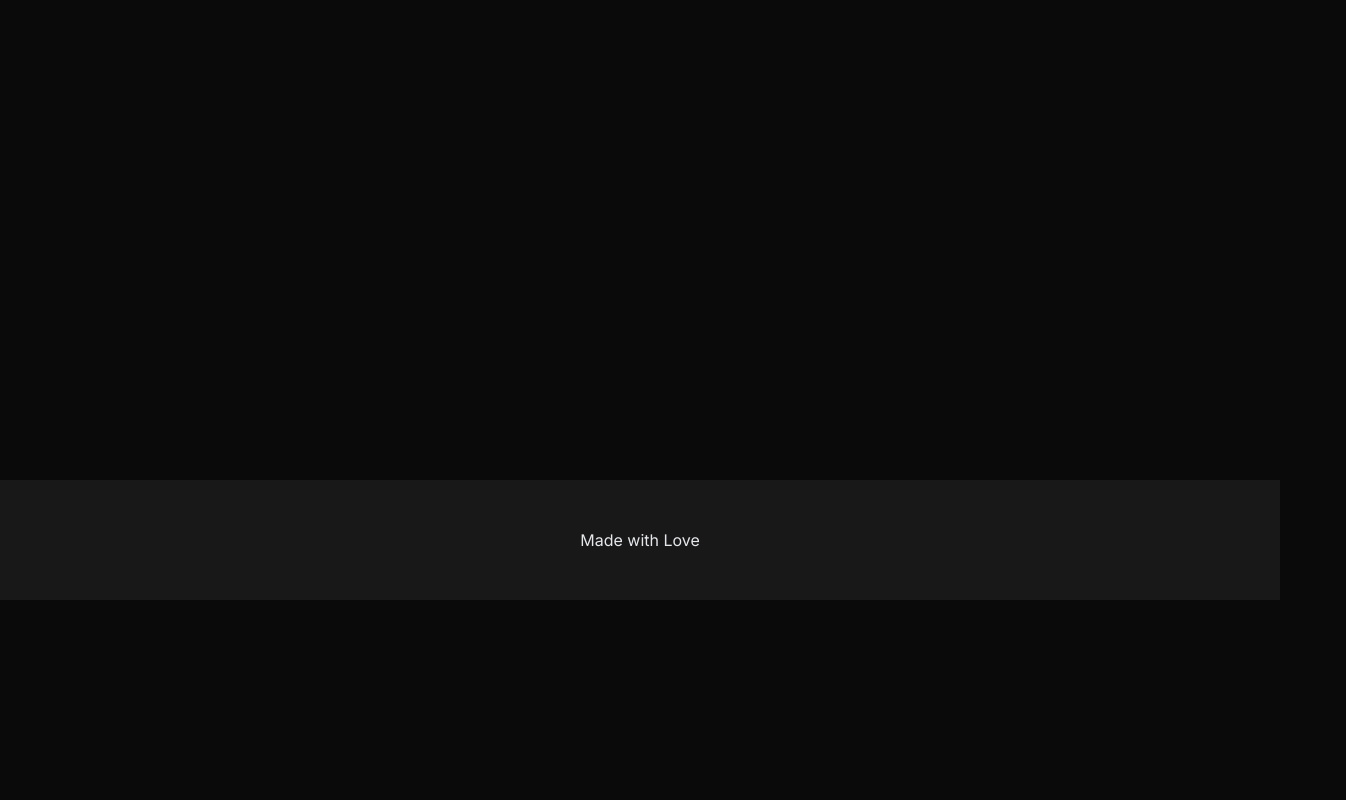
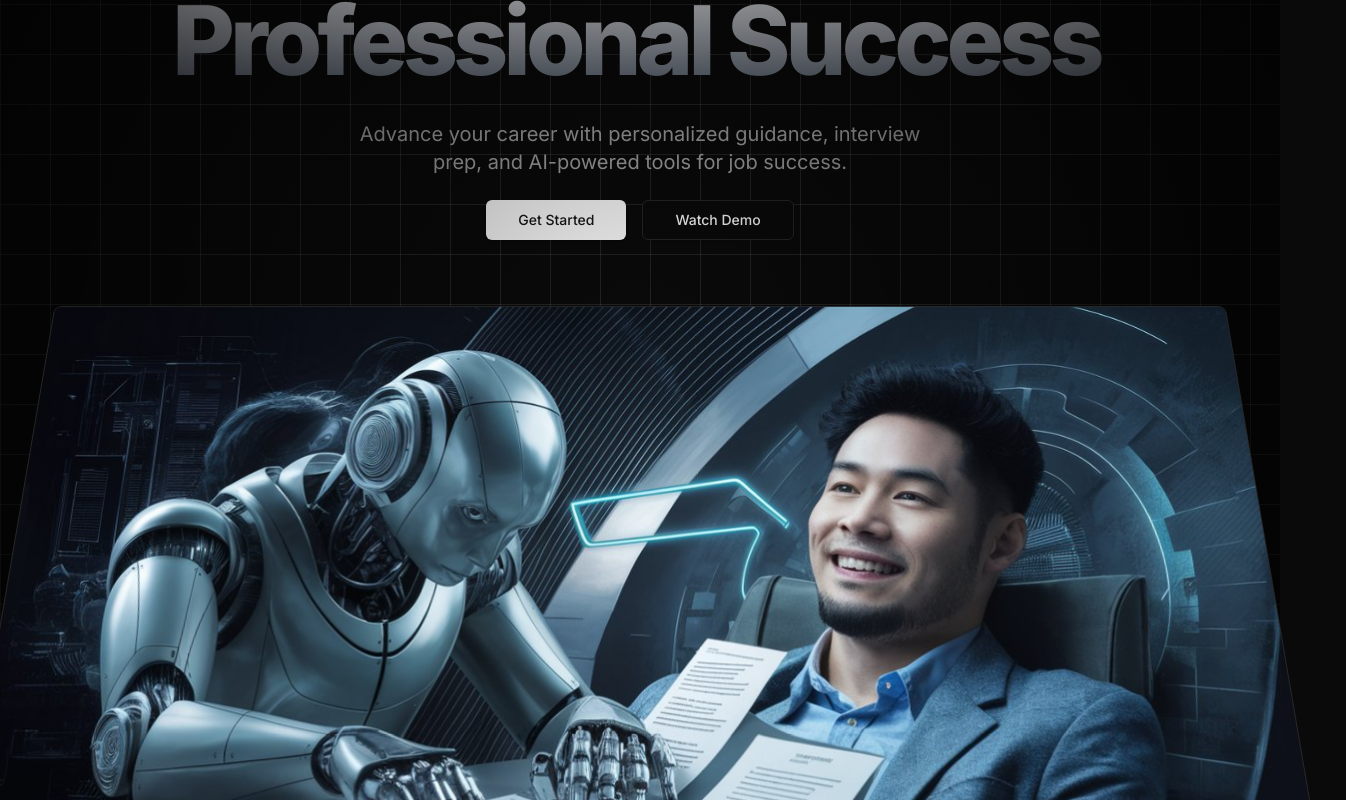
Before and after one commit to CoderMayukh12/Ai-Career-Coach, a Next.js app: page / in a window 1280 px wide. Shown: the part 320-1120 px from the top of the page, 1346 px wide, since content can reach past the window. Before the commit the page ends 920 px from the top, so only its background shows below. Built offline with nearby package versions, Linux system fonts and the light colour scheme; no server answers.

Commit message:
Hero Section Completed!!

```diff
--- a/app/globals.css
+++ b/app/globals.css
@@ -70,3 +70,54 @@
     @apply bg-background text-foreground;
   }
 }
+
+@layer utilities {
+  .gradient {
+    @apply bg-gradient-to-b from-gray-400 via-gray-200 to-gray-600;
+  }
+  .gradient-title {
+    @apply gradient font-extrabold tracking-tighter text-transparent bg-clip-text pb-2 pr-2;
+  }
+}
+
+.hero-image-wrapper {
+  perspective: 1000px;
+}
+
+.hero-image {
+  /* transform: rotateX(20deg) scale(0.9) translateY(-50); */
+  transform: rotateX(15deg) scale(1);
+  transition: transform 0.5s ease-out;
+  will-change: transform;
+}
+
+.hero-image.scrolled {
+  transform: rotateX(0deg) scale(1) translateY(40px);
+}
+
+.grid-background {
+  position: relative;
+  top: 0;
+  left: 0;
+  width: 100%;
+  height: 100%;
+  background: linear-gradient(
+      to right,
+      rgba(255, 255, 255, 0.1) 1px,
+      transparent 1px
+    ),
+    linear-gradient(to bottom, rgba(255, 255, 255, 0.1) 1px, transparent 1px);
+  background-size: 50px 50px;
+  pointer-events: none;
+  z-index: -1;
+}
+
+.grid-background::before {
+  content: "";
+  position: absolute;
+  top: 0;
+  left: 0;
+  width: 100%;
+  height: 100%;
+  background: radial-gradient(circle, transparent, rgba(0, 0, 0, 0.9));
+}
--- a/app/page.js
+++ b/app/page.jsx
@@ -1,13 +1,13 @@
 import Image from "next/image";
 import { Button } from "@/components/ui/button";
+// import { HeroSection } from "../components/hero";
+import HeroSection from "@/components/hero";
 export default function Home() {
   return (
     <div>
       Hello
-      <div>
-        <Button className="bg-black text-white" variant="outline">
-          Hello
-        </Button>
+      <div className="grid-background">
+        <HeroSection />
       </div>
     </div>
   );
--- /dev/null
+++ b/components/hero.jsx
@@ -0,0 +1,72 @@
+"use client";
+
+import React, { useEffect, useRef } from "react";
+import Image from "next/image";
+import { Button } from "@/components/ui/button";
+import Link from "next/link";
+import banner3 from "../public/banner3.jpeg"; // Import the image
+const HeroSection = () => {
+  const imageRef = useRef(null);
+
+  useEffect(() => {
+    const imageElement = imageRef.current;
+
+    const handleScroll = () => {
+      const scrollPosition = window.scrollY;
+      const scrollThreshold = 100;
+
+      if (scrollPosition > scrollThreshold) {
+        imageElement.classList.add("scrolled");
+      } else {
+        imageElement.classList.remove("scrolled");
+      }
+    };
+
+    window.addEventListener("scroll", handleScroll);
+    return () => window.removeEventListener("scroll", handleScroll);
+  }, []);
+
+  return (
+    <section className="w-full pt-36 md:pt-48 pb-10">
+      <div className="space-y-6 text-center">
+        <div className="space-y-6 mx-auto">
+          <h1 className="text-5xl font-bold md:text-6xl lg:text-7xl xl:text-8xl gradient-title animate-gradient">
+            Your AI Career Coach for
+            <br />
+            Professional Success
+          </h1>
+          <p className="mx-auto max-w-[600px] text-muted-foreground md:text-xl">
+            Advance your career with personalized guidance, interview prep, and
+            AI-powered tools for job success.
+          </p>
+        </div>
+        <div className="flex justify-center space-x-4">
+          <Link href="/dashboard">
+            <Button size="lg" className="px-8">
+              Get Started
+            </Button>
+          </Link>
+          <Link href="https://www.youtube.com/roadsidecoder">
+            <Button size="lg" variant="outline" className="px-8">
+              Watch Demo
+            </Button>
+          </Link>
+        </div>
+        <div className="hero-image-wrapper mt-5 md:mt-0">
+          <div ref={imageRef} className="hero-image">
+            <Image
+              src={banner3}
+              width={1280}
+              height={720}
+              alt="Dashboard Preview"
+              className="rounded-lg shadow-2xl border mx-auto"
+              priority
+            />
+          </div>
+        </div>
+      </div>
+    </section>
+  );
+};
+
+export default HeroSection;
```
